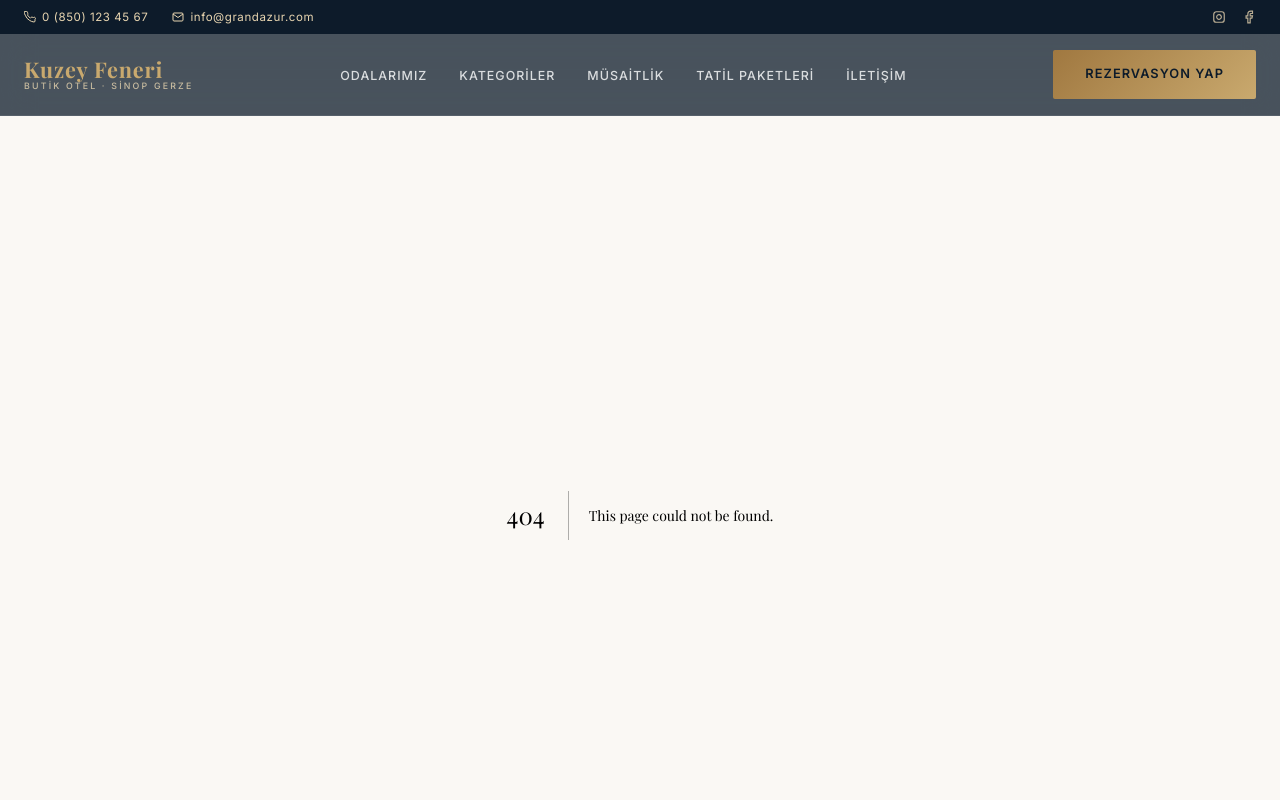
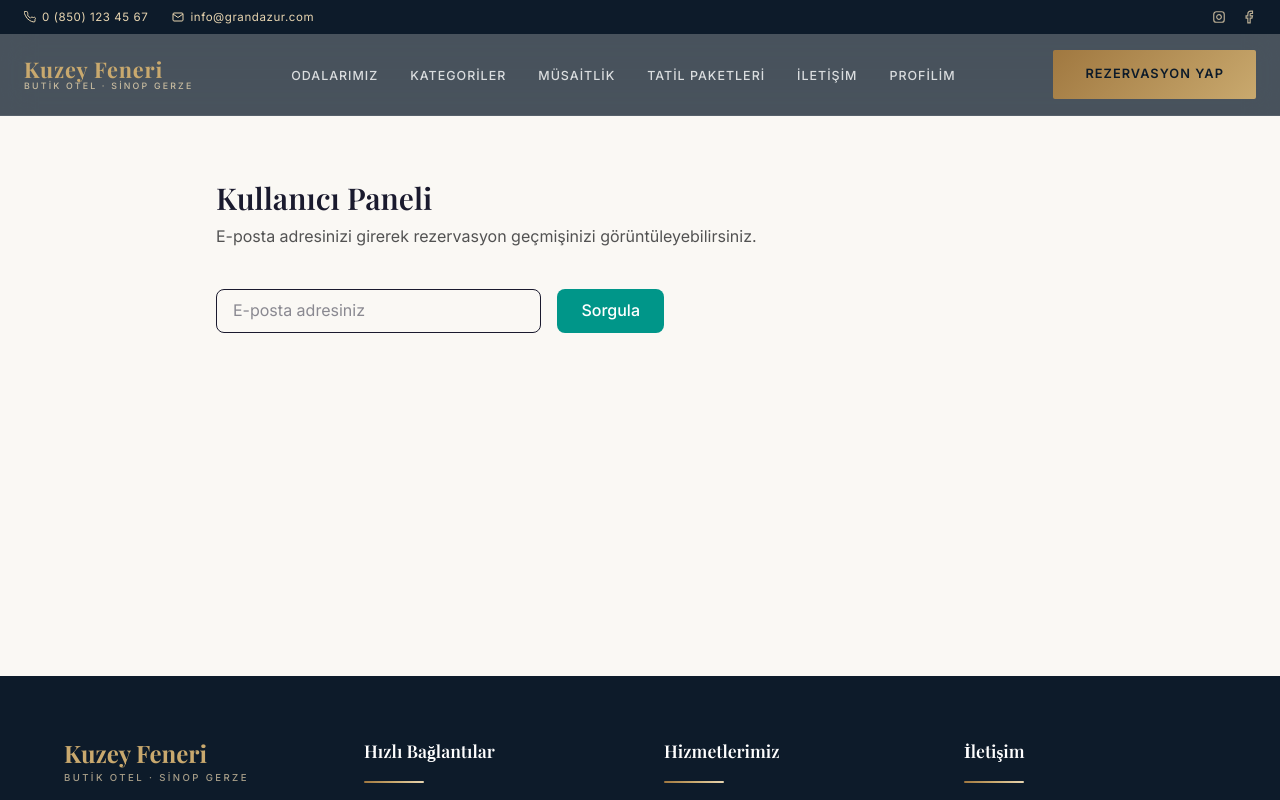
Before and after one commit to mahirr-Art/hotel-reservation-system, a Next.js app: page /kullanici in a window 1280 px wide. Before the commit this address had no page. Shown: the top 800 px of the page. Built offline with nearby package versions, Linux system fonts and the light colour scheme; a web font is replaced by a local one.

Commit message:
özellik: kullanıcı profil sayfası oluşturuldu ve çıkış tarihi hatası düzeltildi

```diff
--- /dev/null
+++ b/app/api/kullanici/rezervasyonlar/route.ts
@@ -0,0 +1,32 @@
+import { NextResponse } from "next/server";
+import { prisma } from "@/lib/prisma";
+
+export async function GET(request: Request) {
+  const { searchParams } = new URL(request.url);
+  const email = searchParams.get("email");
+
+  if (!email) {
+    return NextResponse.json({ error: "E-posta adresi gerekli" }, { status: 400 });
+  }
+
+  try {
+    const reservations = await prisma.reservation.findMany({
+      where: { email },
+      include: {
+        room: {
+          include: {
+            category: true,
+          }
+        },
+      },
+      orderBy: {
+        createdAt: 'desc',
+      },
+    });
+
+    return NextResponse.json({ reservations });
+  } catch (error) {
+    console.error("Rezervasyonlar getirilirken hata:", error);
+    return NextResponse.json({ error: "Bir hata oluştu" }, { status: 500 });
+  }
+}
--- /dev/null
+++ b/app/kullanici/page.tsx
@@ -0,0 +1,148 @@
+"use client";
+
+import { useState } from "react";
+
+type Reservation = {
+  id: string;
+  fullName: string;
+  email: string;
+  phone: string;
+  checkIn: string;
+  checkOut: string;
+  guestCount: number;
+  status: string;
+  createdAt: string;
+  room: {
+    name: string;
+    city: string;
+    category: {
+      name: string;
+    };
+  };
+};
+
+export default function KullaniciPaneliPage() {
+  const [email, setEmail] = useState("");
+  const [reservations, setReservations] = useState<Reservation[] | null>(null);
+  const [loading, setLoading] = useState(false);
+  const [error, setError] = useState("");
+
+  async function handleSearch(e: React.FormEvent) {
+    e.preventDefault();
+    if (!email) {
+      setError("Lütfen e-posta adresinizi girin.");
+      return;
+    }
+
+    setLoading(true);
+    setError("");
+
+    try {
+      const res = await fetch(`/api/kullanici/rezervasyonlar?email=${encodeURIComponent(email)}`);
+      const data = await res.json();
+
+      if (!res.ok) {
+        setError(data.error || "Bir hata oluştu.");
+        setReservations(null);
+      } else {
+        setReservations(data.reservations);
+      }
+    } catch (err) {
+      setError("Bağlantı hatası oluştu.");
+      setReservations(null);
+    } finally {
+      setLoading(false);
+    }
+  }
+
+  function getStatusBadge(status: string) {
+    switch (status) {
+      case 'ONAYLANDI':
+        return <span className="bg-green-100 text-green-800 text-xs px-2 py-1 rounded-full font-medium">Onaylandı</span>;
+      case 'IPTAL':
+        return <span className="bg-red-100 text-red-800 text-xs px-2 py-1 rounded-full font-medium">İptal Edildi</span>;
+      default:
+        return <span className="bg-yellow-100 text-yellow-800 text-xs px-2 py-1 rounded-full font-medium">Bekliyor</span>;
+    }
+  }
+
+  return (
+    <div className="max-w-4xl mx-auto px-6 py-16 min-h-[70vh]">
+      <h1 className="text-3xl font-semibold mb-2">Kullanıcı Paneli</h1>
+      <p className="text-neutral-600 mb-10">E-posta adresinizi girerek rezervasyon geçmişinizi görüntüleyebilirsiniz.</p>
+
+      <form onSubmit={handleSearch} className="flex gap-4 mb-12 max-w-md">
+        <input
+          type="email"
+          value={email}
+          onChange={(e) => setEmail(e.target.value)}
+          placeholder="E-posta adresiniz"
+          required
+          className="flex-1 rounded-lg border px-4 py-2 outline-none focus:border-teal-600"
+        />
+        <button
+          type="submit"
+          disabled={loading}
+          className="rounded-lg bg-teal-600 text-white px-6 py-2 font-medium hover:bg-teal-700 disabled:opacity-70 transition-colors"
+        >
+          {loading ? "Aranıyor..." : "Sorgula"}
+        </button>
+      </form>
+
+      {error && <p className="text-red-600 mb-6">{error}</p>}
+
+      {reservations && (
+        <div>
+          <h2 className="text-xl font-medium mb-6">Rezervasyonlarınız ({reservations.length})</h2>
+
+          {reservations.length === 0 ? (
+            <p className="text-neutral-500 bg-neutral-50 p-6 rounded-xl border border-neutral-100 text-center">
+              Bu e-posta adresine ait bir rezervasyon bulunamadı.
+            </p>
+          ) : (
+            <div className="grid gap-6">
+              {reservations.map(res => (
+                <div key={res.id} className="border rounded-xl p-6 shadow-sm hover:shadow-md transition-shadow bg-white flex flex-col md:flex-row md:items-center justify-between gap-6">
+                  <div>
+                    <div className="flex items-center gap-3 mb-2">
+                      <h3 className="font-semibold text-lg">{res.room.name}</h3>
+                      {getStatusBadge(res.status)}
+                    </div>
+                    <p className="text-neutral-600 text-sm mb-4">
+                      {res.room.city} • {res.room.category.name}
+                    </p>
+                    <div className="grid grid-cols-2 gap-x-8 gap-y-2 text-sm">
+                      <div>
+                        <span className="text-neutral-500 block text-xs">Giriş Tarihi</span>
+                        <span className="font-medium">{new Date(res.checkIn).toLocaleDateString('tr-TR')}</span>
+                      </div>
+                      <div>
+                        <span className="text-neutral-500 block text-xs">Çıkış Tarihi</span>
+                        <span className="font-medium">{new Date(res.checkOut).toLocaleDateString('tr-TR')}</span>
+                      </div>
+                      <div>
+                        <span className="text-neutral-500 block text-xs">Kişi Sayısı</span>
+                        <span className="font-medium">{res.guestCount} Kişi</span>
+                      </div>
+                      <div>
+                        <span className="text-neutral-500 block text-xs">Oluşturulma</span>
+                        <span className="font-medium text-neutral-600">{new Date(res.createdAt).toLocaleDateString('tr-TR')}</span>
+                      </div>
+                    </div>
+                  </div>
+
+                  <div className="bg-neutral-50 p-4 rounded-lg self-start md:self-stretch flex flex-col justify-center min-w-[200px]">
+                    <span className="text-neutral-500 block text-xs mb-1">Rezervasyon Bilgileri</span>
+                    <p className="font-medium text-sm">{res.fullName}</p>
+                    <p className="text-neutral-600 text-sm">{res.phone}</p>
+                    <p className="text-xs text-neutral-400 mt-2 font-mono">ID: {res.id}</p>
+                  </div>
+                </div>
+              ))}
+            </div>
+          )}
+        </div>
+      )}
+    </div>
+  );
+}
--- a/app/rezervasyon/page.tsx
+++ b/app/rezervasyon/page.tsx
@@ -91,7 +91,7 @@ function RezervasyonForm() {
         </label>
         <label className="text-sm">
           Çıkış Tarihi
-          <input type="date" value={checkOut} onChange={(e) => setCheckOut(e.target.value)} className="mt-1 w-full rounded-lg border px-3 py-2" />
+          <input type="date" value={checkOut} min={checkIn || undefined} onChange={(e) => setCheckOut(e.target.value)} className="mt-1 w-full rounded-lg border px-3 py-2" />
         </label>
         <label className="text-sm">
           Kişi Sayısı
--- a/components/Navbar.tsx
+++ b/components/Navbar.tsx
@@ -9,6 +9,7 @@ const links = [
   { href: "/musaitlik", label: "Müsaitlik" },
   { href: "/tatil", label: "Tatil Paketleri" },
   { href: "/iletisim", label: "İletişim" },
+  { href: "/kullanici", label: "Profilim" },
 ];
 
 export default function Navbar() {
```
